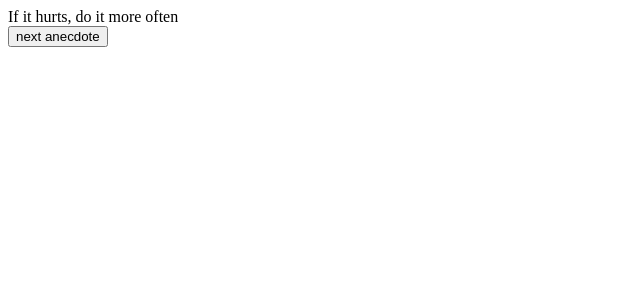
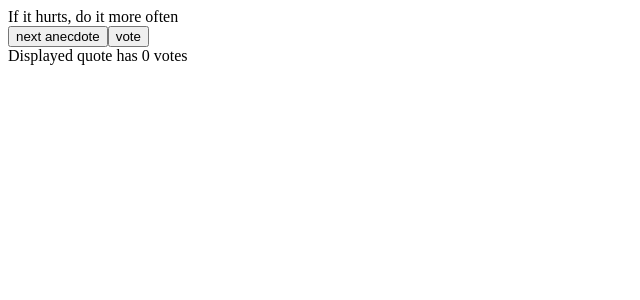
Before and after one commit to pjonczyk/fso, a React (Create React App) app in the folder part1/: page / in a window 1280 px wide. Shown: the top 300 px of the page, without its empty margins (0-640 px from the left). Built offline with nearby package versions, Linux system fonts and the light colour scheme.

Commit message:
implemented 1.13

```diff
--- a/part1/src/App.js
+++ b/part1/src/App.js
@@ -20,10 +20,21 @@ const App = () => {
     setSelected(Math.floor(Math.random() * anecdotes.length))
   }
 
+  const [votes, setVotes] = useState(new Array(anecdotes.length).fill(0))
+
+
+  const upvoteQuote = () => {
+    var newVotes = [...votes]
+    newVotes[selected] = votes[selected] + 1
+    setVotes(newVotes)
+  }
+
   return (
     <div>
       <div>{anecdotes[selected]}</div>
       <Button handleClick={chooseRandomQuote} text="next anecdote" />
+      <Button handleClick={upvoteQuote} text="vote" />
+      <div>Displayed quote has {votes[selected]} votes</div>
     </div>
   )
 }
```
